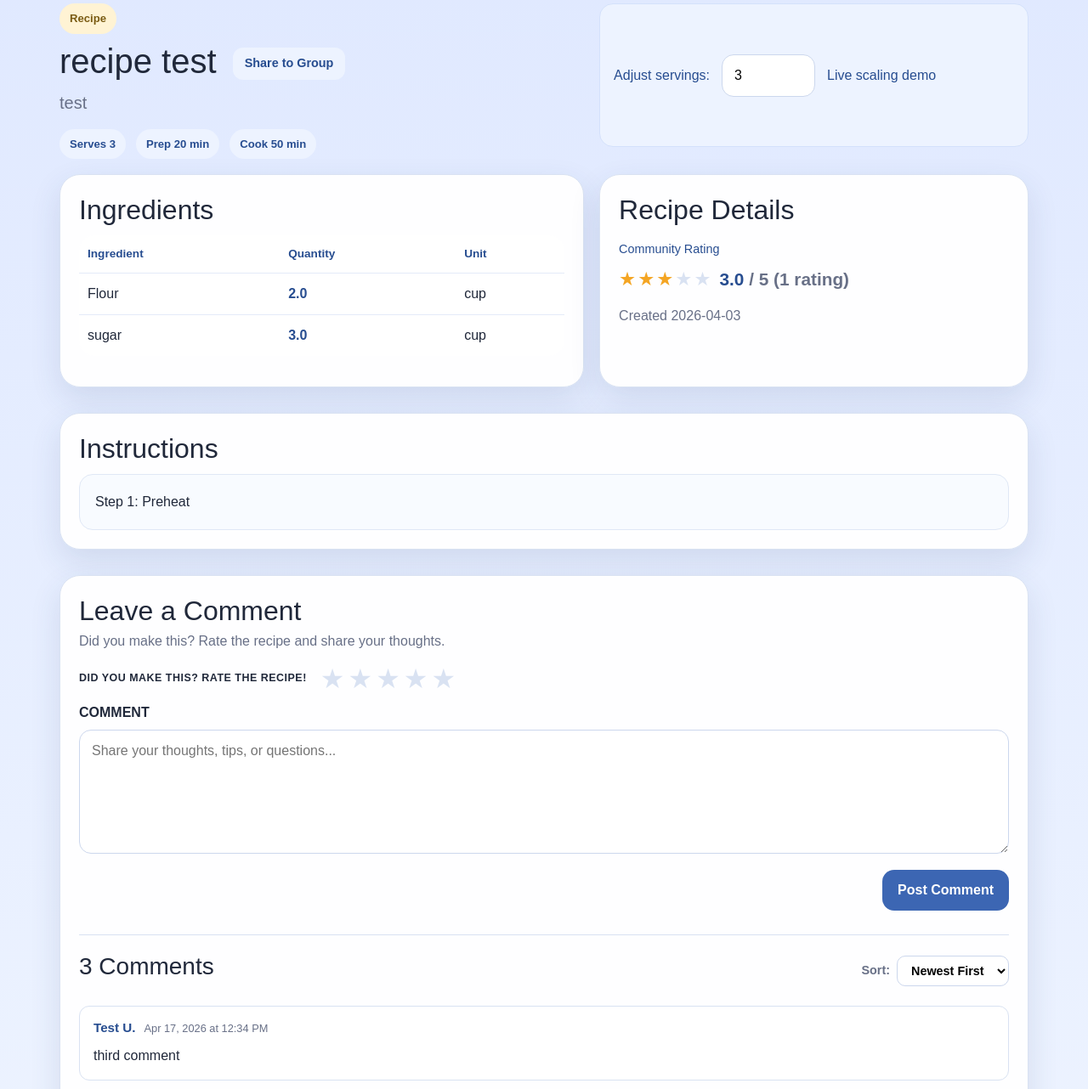
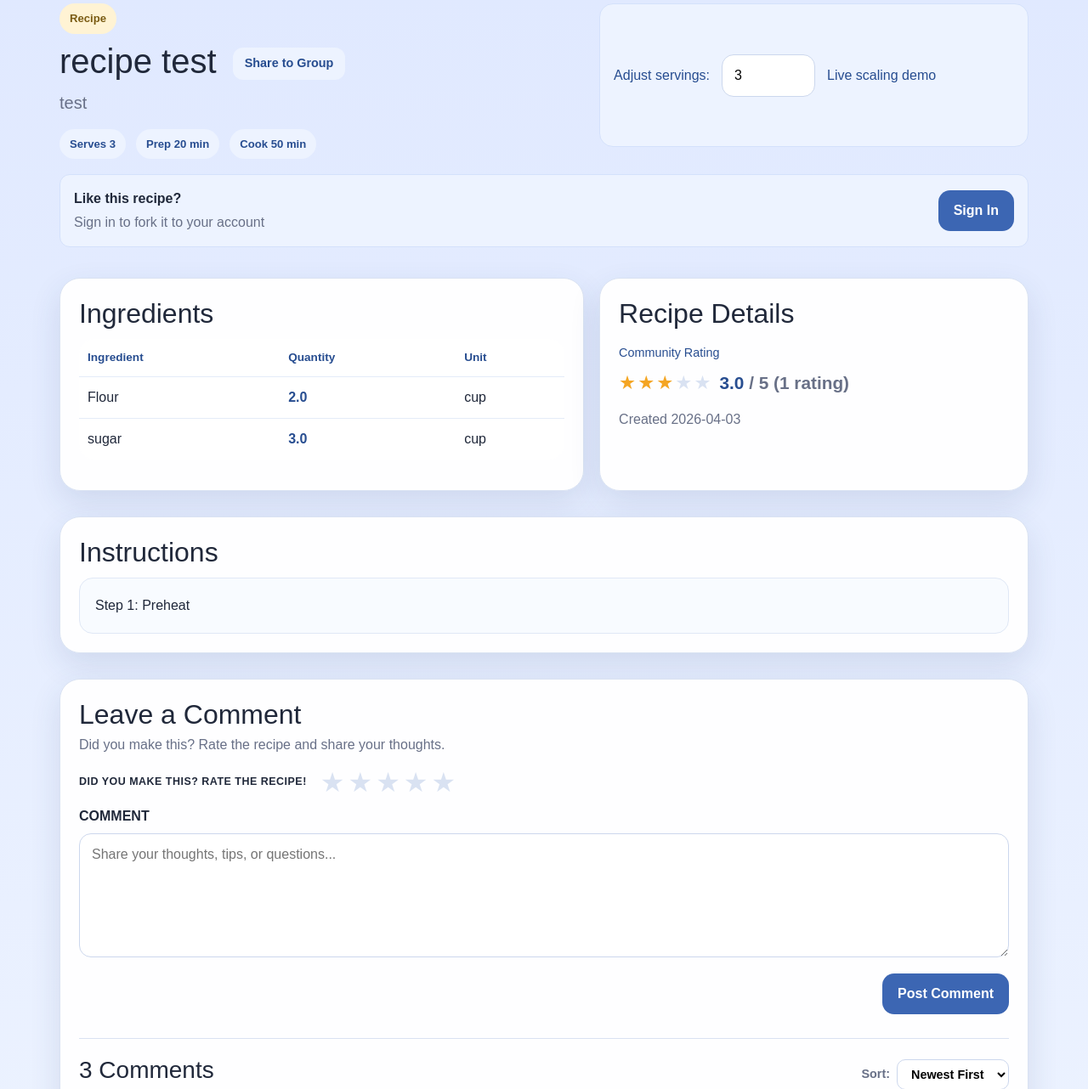
Before and after one commit to Benc25/csc330projectdemo, a Flask app: page /recipe/2 in a window 1280 px wide. Shown: the part 149-1431 px from the top of the page at 85% size. Run offline with Flask 3, Linux system fonts and the light colour scheme; data comes from the database, SQL or seed files in the repository.

Commit message:
Implemented fork

```diff
--- a/app/templates/view_recipe.html
+++ b/app/templates/view_recipe.html
@@ -34,8 +34,49 @@
         </div>
     </div>
 
+    <!-- Fork / Save / Edit / Delete banner -->
+    {% if current_user and current_user.id != recipe.authorID %}
+    <div style="margin-bottom: 18px; padding: 16px; background: #edf3ff; border: 1px solid #d4e1fb; border-radius: var(--radius-sm); display: flex; align-items: center; justify-content: space-between; gap: 16px;">
+        <div>
+            <p style="margin: 0; color: var(--text); font-weight: 600;">Like this recipe?</p>
+            <p class="muted-small" style="margin: 4px 0 0 0;">Fork it to your account and customize it, or save it to your profile</p>
+        </div>
+        <div style="display: flex; gap: 10px;">
+            <form method="POST" action="{{ url_for('fork_recipe', recipe_id=recipe.id) }}" style="margin: 0;">
+                <button type="submit" class="btn btn-primary">Fork Recipe</button>
+            </form>
+            <form method="POST" action="{{ url_for('save_recipe', recipe_id=recipe.id) }}" style="margin: 0;">
+                <button type="submit" class="btn {% if is_saved %}btn-secondary{% else %}btn-light{% endif %}" style="{% if is_saved %}background: #d4ffd4; color: #166b16; border: 1px solid #b1f1b1;{% endif %}">
+                    {% if is_saved %}Saved{% else %}Save{% endif %}
+                </button>
+            </form>
+        </div>
+    </div>
+    {% elif current_user and current_user.id == recipe.authorID %}
+    <div style="margin-bottom: 18px; padding: 16px; background: #f0e7ff; border: 1px solid #dcc5f5; border-radius: var(--radius-sm); display: flex; align-items: center; justify-content: space-between; gap: 16px;">
+        <div>
+            <p style="margin: 0; color: var(--text); font-weight: 600;">Your Recipe</p>
+            <p class="muted-small" style="margin: 4px 0 0 0;">You created this recipe on {{ recipe.dateCreated.strftime('%B %d, %Y') }}</p>
+        </div>
+        <div style="display: flex; gap: 10px;">
+            <a href="{{ url_for('edit_recipe', recipe_id=recipe.id) }}" class="btn" style="background: #fff4e1; color: #8b5f00; border: none; cursor: pointer; padding: 12px 18px; border-radius: 14px; font-weight: 700;">Edit Recipe</a>
+            <form method="POST" action="{{ url_for('delete_recipe', recipe_id=recipe.id) }}" style="margin: 0;" onsubmit="return confirm('Delete this recipe? This action cannot be undone.')">
+                <button type="submit" class="btn" style="background: #ffe8da; color: #aa4d14; border: none; cursor: pointer; padding: 12px 18px; border-radius: 14px; font-weight: 700;">Delete Recipe</button>
+            </form>
+        </div>
+    </div>
+    {% elif not current_user %}
+    <div style="margin-bottom: 18px; padding: 16px; background: #edf3ff; border: 1px solid #d4e1fb; border-radius: var(--radius-sm); display: flex; align-items: center; justify-content: space-between; gap: 16px;">
+        <div>
+            <p style="margin: 0; color: var(--text); font-weight: 600;">Like this recipe?</p>
+            <p class="muted-small" style="margin: 4px 0 0 0;">Sign in to fork it to your account</p>
+        </div>
+        <a href="{{ url_for('login') }}" class="btn btn-primary">Sign In</a>
+    </div>
+    {% endif %}
+
     <div class="content-grid">
-        <article class="panel-card">
+        <article class="panel-card" id="ingredients-section">
             <h2>Ingredients</h2>
             <table class="ingredient-table view-mode">
                 <thead>
@@ -102,17 +143,20 @@
         </article>
     </div>
 
-    <article class="panel-card push-top">
+    <article class="panel-card push-top" id="instructions-section">
         <h2>Instructions</h2>
         <div class="instructions-box">{{ recipe.instructions }}</div>
     </article>
 
+    <!-- Leave a Comment -->
     <article class="panel-card push-top" id="comments-section">
+
         <div class="leave-comment-wrap">
             <h2>Leave a Comment</h2>
             <p class="muted-small">Did you make this? Rate the recipe and share your thoughts.</p>
 
             <form method="POST" action="{{ url_for('post_comment', recipe_id=recipe.id) }}">
+
                 <div class="leave-comment-rating-row">
                     <span class="leave-comment-rate-label">DID YOU MAKE THIS? RATE THE RECIPE!</span>
                     <div class="star-picker" id="starPicker">
@@ -194,6 +238,7 @@
 </div>
 
 <script>
+// ── Ingredient scaling ────────────────────────────────────
 const baseServings = {{ recipe.baseServings }};
 function scaleIngredients(target) {
     const adjusted = parseFloat(target);
@@ -205,6 +250,7 @@ function scaleIngredients(target) {
     });
 }
 
+// ── Star picker ───────────────────────────────────────────
 (function () {
     const picker = document.getElementById('starPicker');
     if (!picker) return;
```
